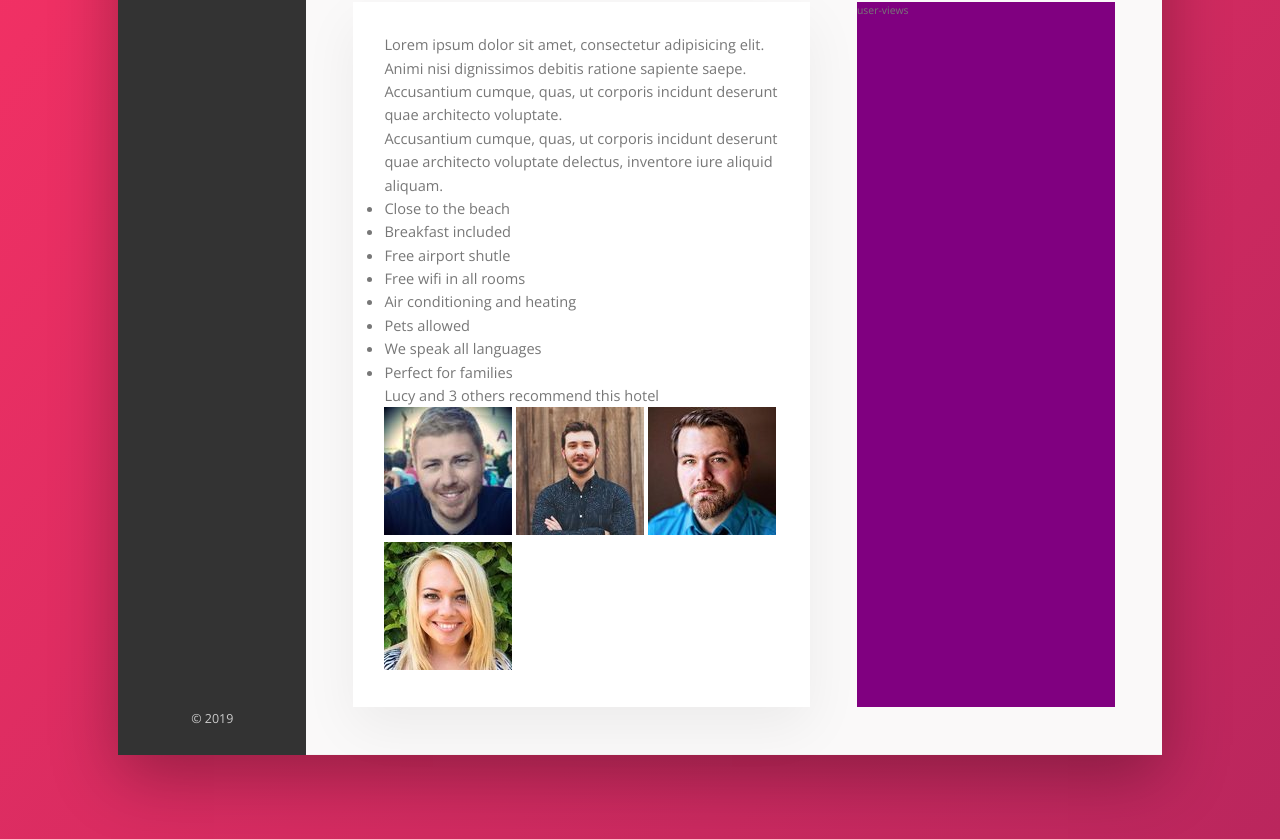
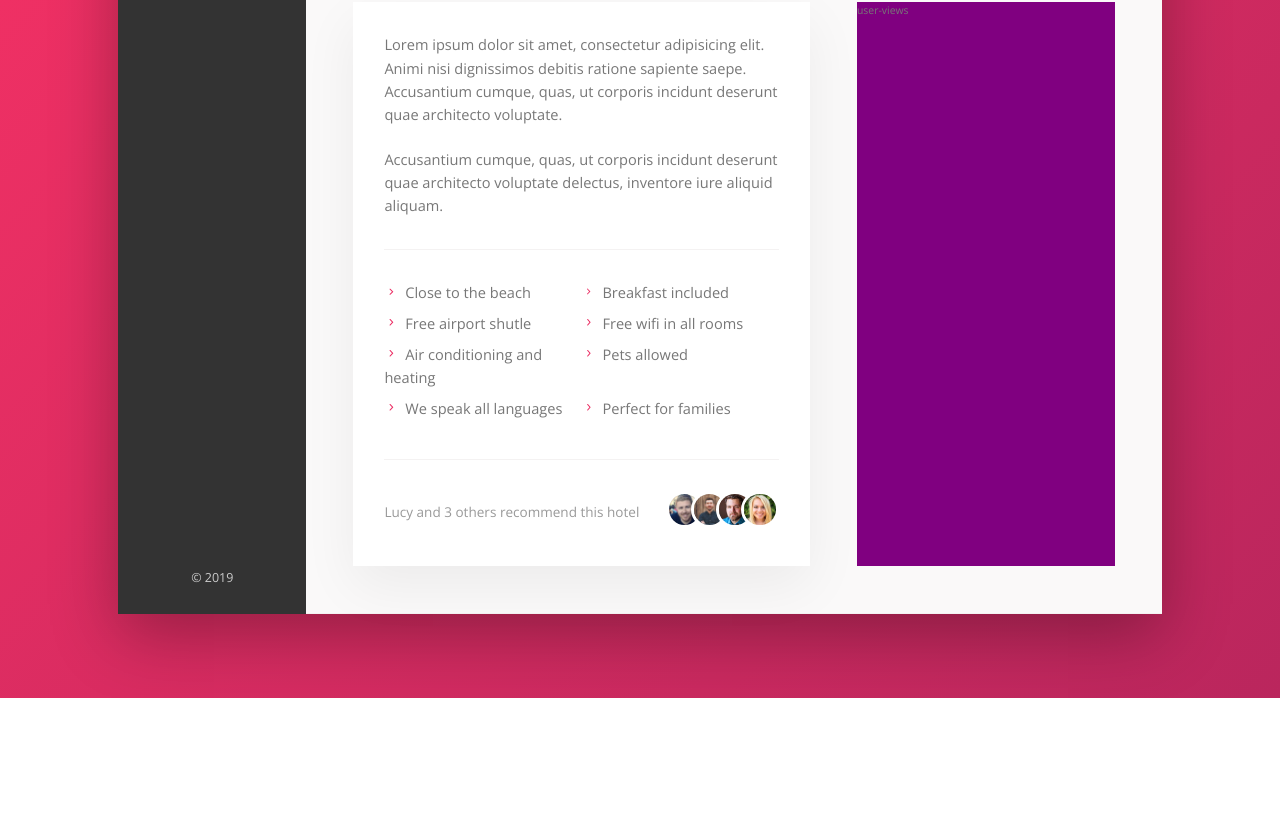
Before and after one commit to laurenalyn/flexboxMaster, a website: page index.html in a window 1280 px wide. Shown: the part 606-1445 px from the top of the page. After the commit the page ends 1304 px from the top, so only its background shows below. Drawn offline with nearby package versions, Linux system fonts and the light colour scheme; files that its build step writes are made by us from their sources.

Commit message:
styles the recommend section

```diff
--- a/sass/_components.scss
+++ b/sass/_components.scss
@@ -295,3 +295,77 @@
         box-shadow: none;
     }
 }
+
+///////////////////////////
+//PARAGRAPH
+.paragraph:not(:last-of-type) {
+    margin-bottom: 2rem
+}
+
+
+///////////////////////////
+//LIST
+.list {
+    list-style: none;
+    margin: 3rem 0;
+    padding: 3rem 0;
+    border-top: var(--line);
+    border-bottom: var(--line);
+
+    display: flex;
+    flex-wrap: wrap;
+
+    &__item {
+        flex: 0 0 50%;
+        margin-bottom: .7rem;
+    }
+
+    &__item::before {
+        content: "";
+        display: inline-block;
+        height: 1.3rem;
+        width: 1.3rem;
+        margin-right: .7rem;
+
+        //Older browsers
+        // background-image: url(../img/chevron-small-right.svg);
+        // background-size: cover;
+
+        //Newer browsers - masks
+        background-color: var(--color-primary);
+        -webkit-mask-image: url(../img/chevron-small-right.svg);
+        -webkit-mask-size: cover;
+        mask-image: url(../img/chevron-small-right.svg);
+        mask-size: cover;
+    }
+}
+
+///////////////////////////
+//RECOMMEND
+.recommend {
+    font-size: 1.3rem;
+    color: var(--color-grey-dark-3);
+
+    display: flex;
+    align-items: center;
+
+    &__count {
+        margin-right: auto;
+    }
+
+    &__friends {
+
+    }
+
+    &__photo {
+        box-sizing: content-box;
+        height: 3rem;
+        width: 3rem;
+        border-radius: 50%;
+        border: .3rem solid #fff;
+
+        &:not(:last-child) {
+            margin-right: -1.5rem;
+        }
+    }
+}
```
